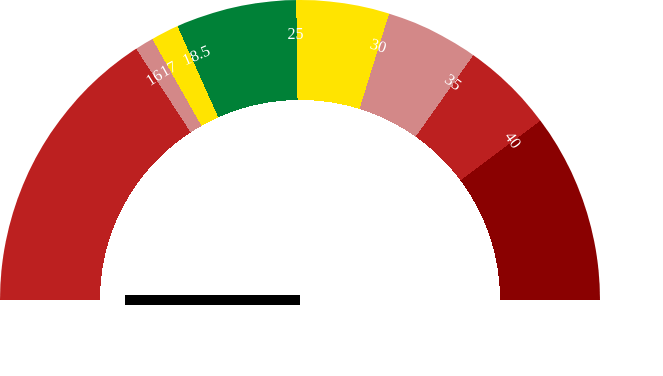
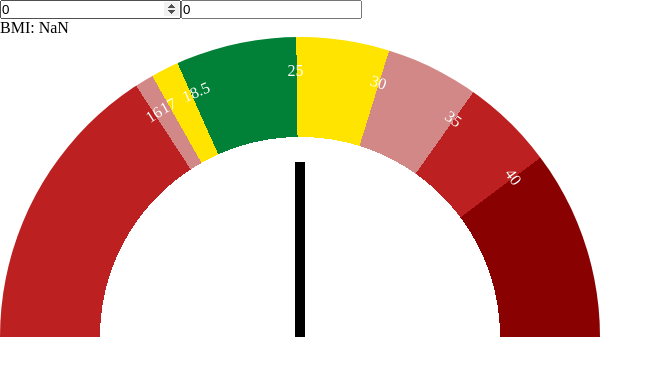
Before and after one commit to kennarddh/bmi-calculator-react-ssr, a React (Vite) app: page / in a window 1280 px wide. Shown: the top 376 px of the page, without its empty margins (0-663 px from the left). Built offline with nearby package versions, Linux system fonts and the light colour scheme.

Commit message:
feat: Use tsx instead of ts-node

```diff
--- a/package.json
+++ b/package.json
@@ -4,8 +4,8 @@
 	"description": "React js boilerplate",
 	"type": "module",
 	"scripts": {
-		"start": "ts-node-esm ./src/Server/development.ts",
-		"start:prod": "ts-node-esm ./src/Server/production.ts",
+		"start": "tsx ./src/Server/development.ts",
+		"start:prod": "tsx ./src/Server/production.ts",
 		"build:server": "tsc && vite build --outDir build/server --ssr ./src/Client/EntryServer.tsx",
 		"build:client": "tsc && vite build --outDir build/client",
 		"build": "npm run build:server && npm run build:client",
@@ -63,7 +63,7 @@
 		"lint-staged": "^14.0.1",
 		"prettier": "^3.0.3",
 		"rimraf": "^5.0.1",
-		"ts-node": "^10.9.1",
+		"tsx": "^3.14.0",
 		"typescript": "^5.2.2",
 		"vite": "^4.4.9",
 		"vite-plugin-checker": "^0.6.2",
--- a/src/Client/App.tsx
+++ b/src/Client/App.tsx
@@ -1,6 +1,6 @@
 import { styled } from 'styled-components'
 
-import { FC } from 'react'
+import { FC, useMemo, useState } from 'react'
 
 const Gauge = styled.div`
 	background:
@@ -64,10 +64,32 @@ const Text = styled.p`
 	color: #fff;
 `
 
+const Calculate = (mass: number, height: number): number =>
+	mass / Math.pow(height, 2)
+
 const App: FC = () => {
+	const [Mass, SetMass] = useState<number>(0)
+	const [Height, SetHeight] = useState<number>(0)
+
+	const BMI = useMemo(() => Calculate(Mass, Height), [Mass, Height])
+
 	return (
+		<>
+			<input
+				placeholder='Mass'
+				type='number'
+				value={Mass}
+				onChange={event => SetMass(event.target.valueAsNumber)}
+			/>
+			<input
+				placeholder='Height'
+				type='number'
+				value={Height}
+				onChange={event => SetHeight(event.target.valueAsNumber)}
+			/>
+			<p>BMI: {BMI}</p>
 			<Gauge>
-			<Arrow rotate={0 - 90} />
+				<Arrow rotate={(180 / 50) * BMI - 90} />
 				<TextContainer rotate={57.6 - 90}>
 					<Text>16</Text>
 				</TextContainer>
@@ -90,6 +112,7 @@ const App: FC = () => {
 					<Text>40</Text>
 				</TextContainer>
 			</Gauge>
+		</>
 	)
 }
 
```
Also changed, not shown: 1 other file (tests, documents, lock files or other folders). Lines whose indentation alone changed are shown as unchanged.
